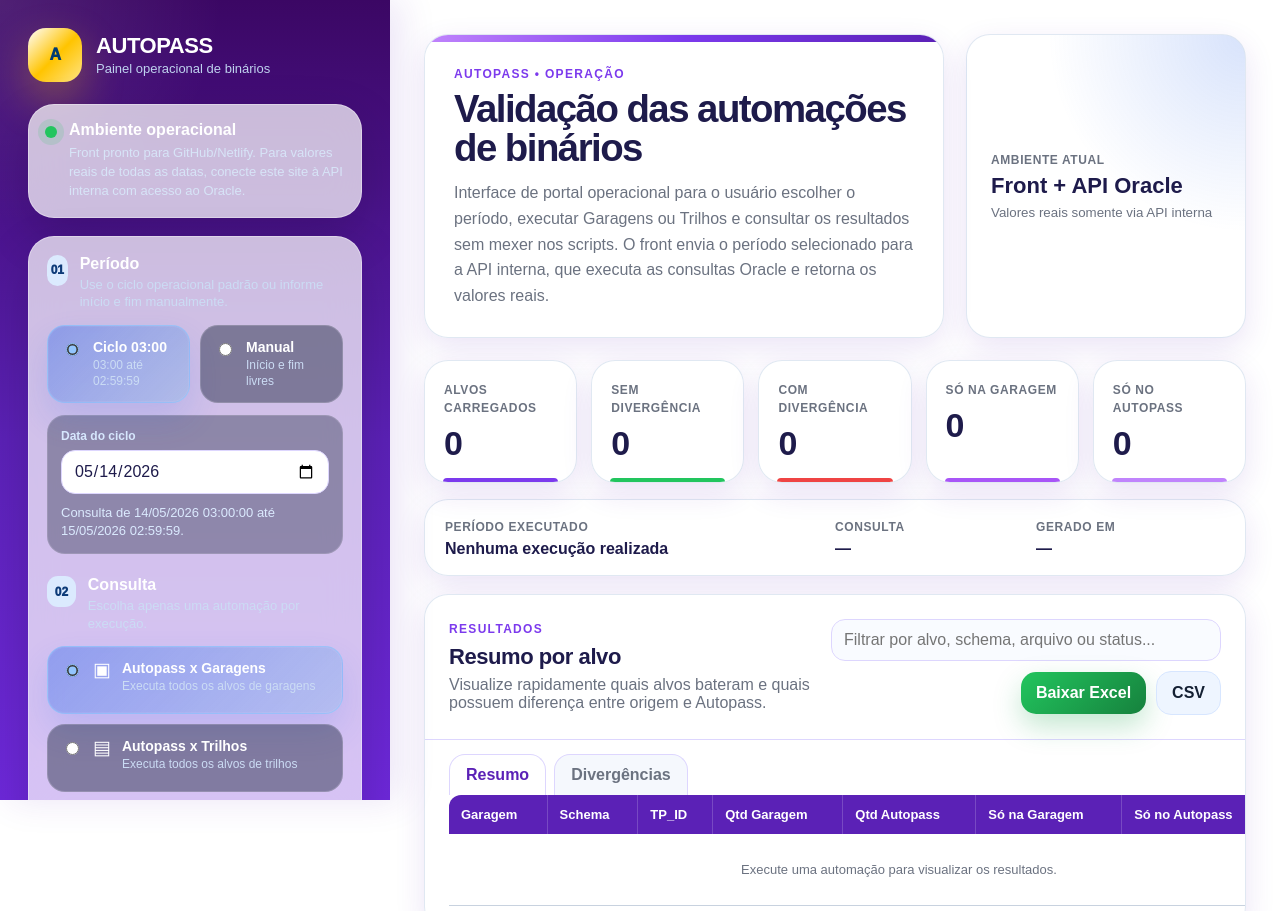
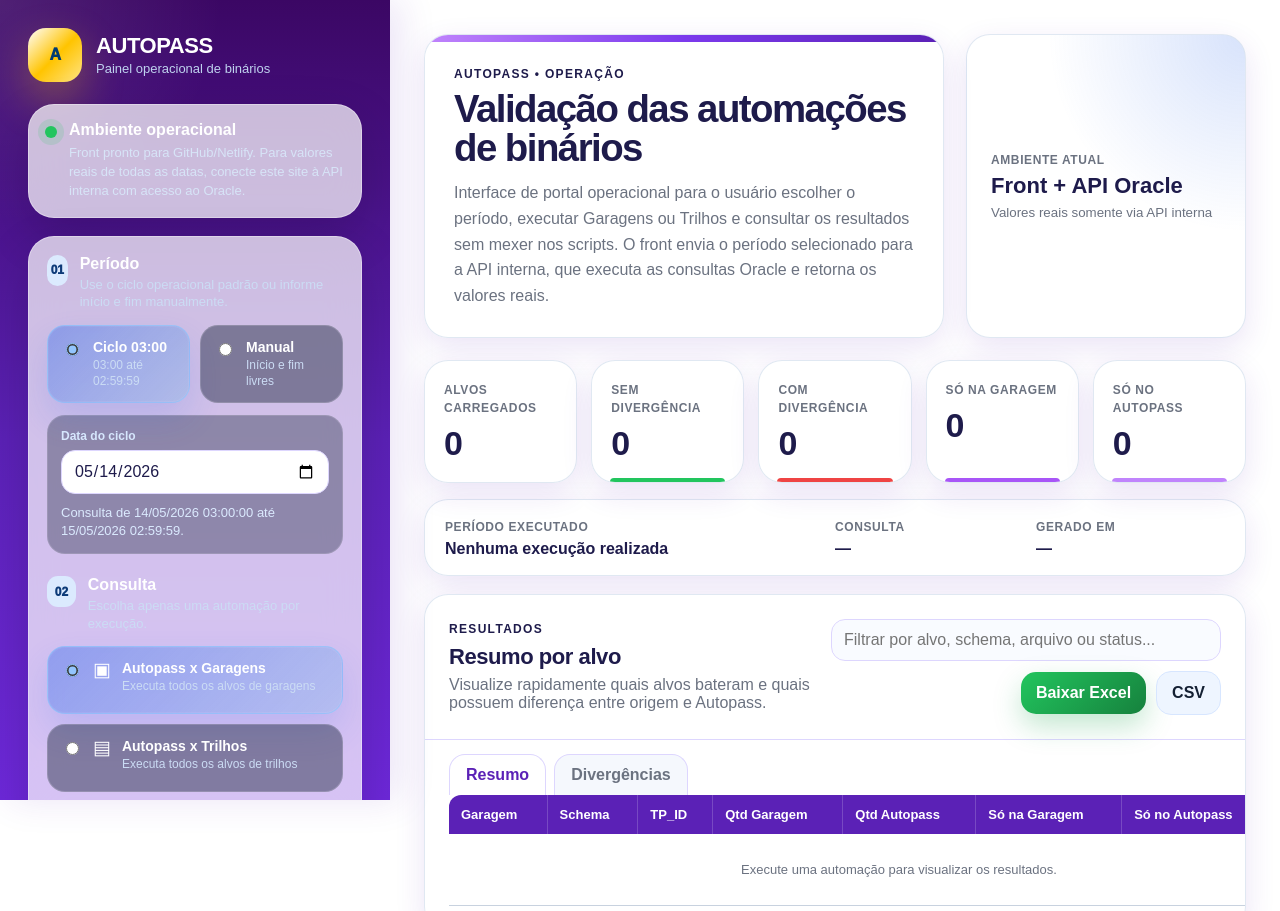
Before and after one commit to Viitiih/Clearing-Garagem-e-Trilhos, a plain HTML site: page index.html in a window 1280 px wide. Shown: the top 911 px of the page. Drawn offline with nearby package versions, Linux system fonts and the light colour scheme.

Commit message:
Update styles.css

```diff
--- a/styles.css
+++ b/styles.css
@@ -1,33 +1,22 @@
 :root {
   --bg: #f3f0ff;
-
   --surface: #ffffff;
   --surface-soft: #faf7ff;
-
   --text: #1e1b4b;
   --muted: #6b7280;
-
   --line: #ddd6fe;
-
   --navy: #5b21b6;
   --navy-2: #4c1d95;
-
-  --blue: #7c3aed;
-  --blue-2: #a855f7;
-
+  --purple: #5b21b6 ;
+  --purple-2: #5b21b6 ;
   --yellow: #c084fc;
-
   --green: #22c55e;
   --green-soft: #dcfce7;
-
   --red: #ef4444;
   --red-soft: #fee2e2;
-
   --yellow-soft: #f3e8ff;
-
   --amber: #a855f7;
   --cyan: #c084fc;
-
   --shadow: 0 20px 60px rgba(91, 33, 182, .20);
   --shadow-soft: 0 10px 30px rgba(91, 33, 182, .12);
 }
```
